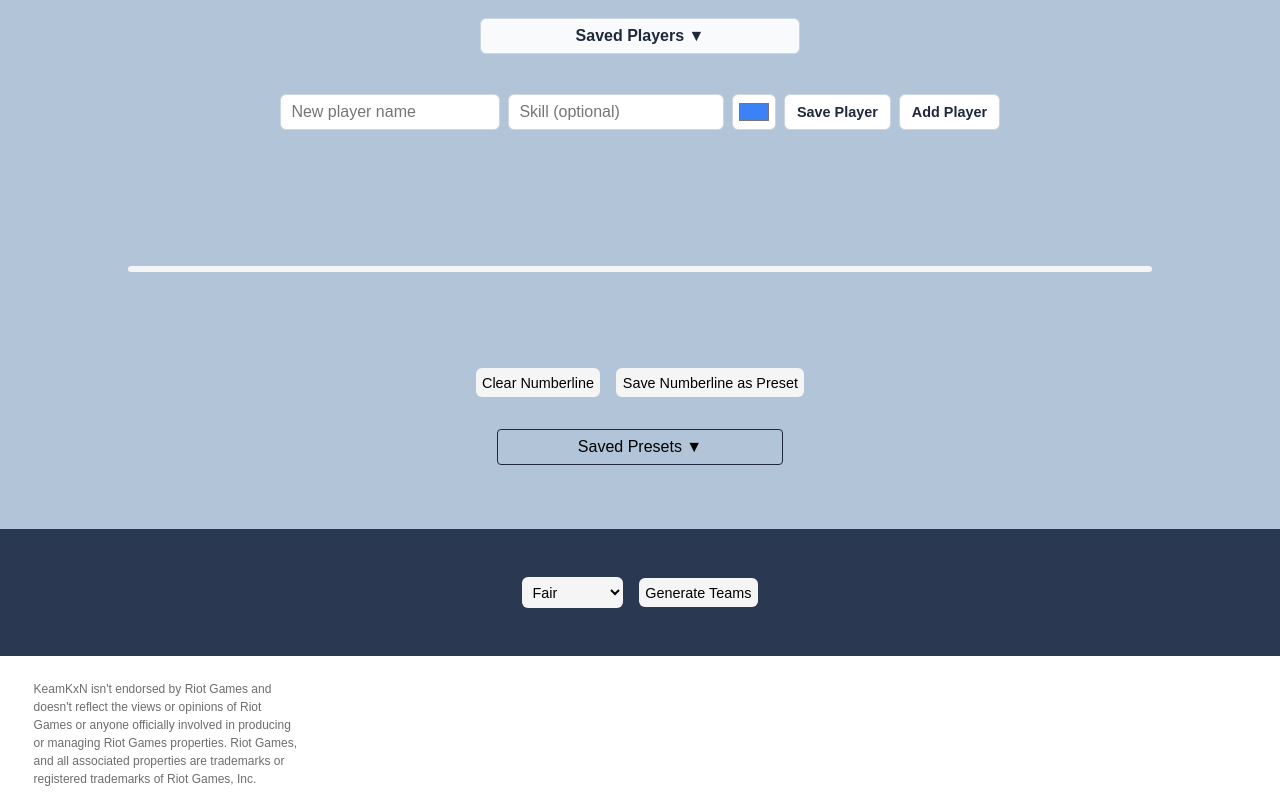
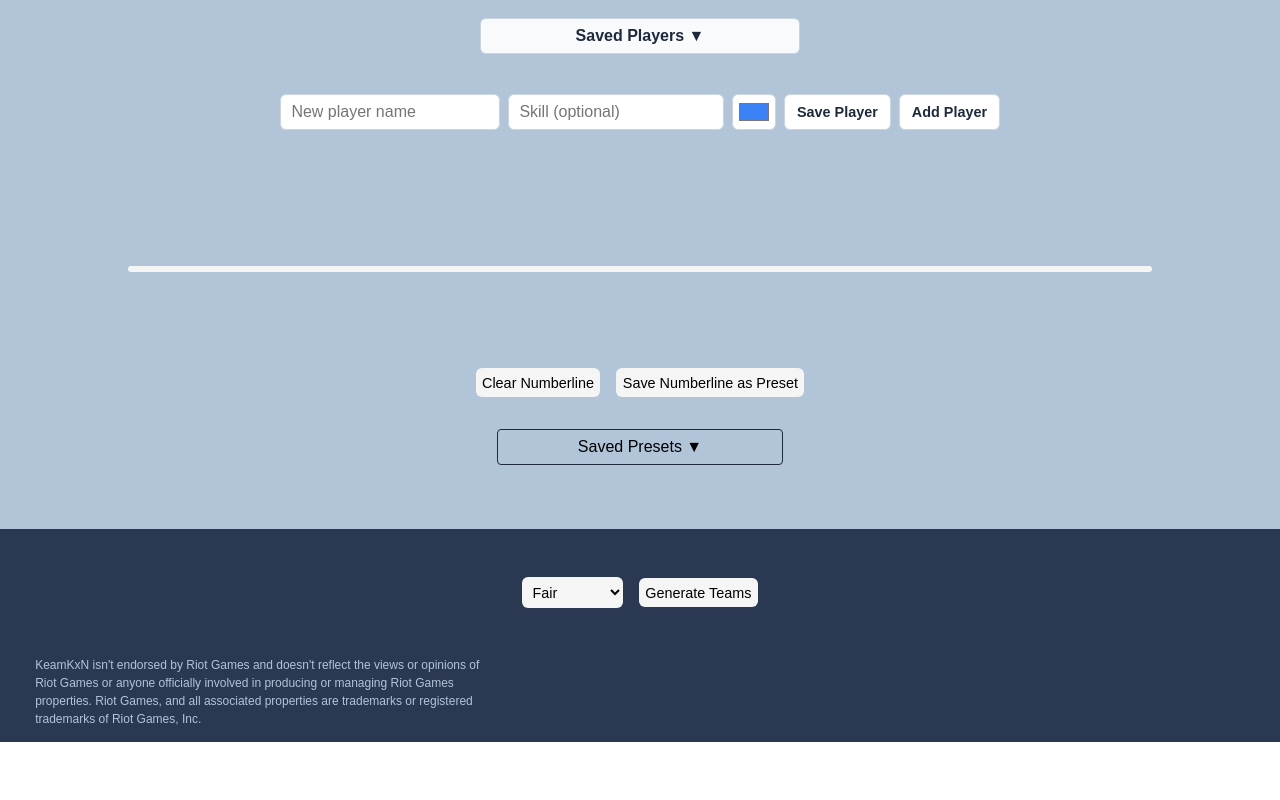
Before and after one commit to Sung-Rai/sung-rai.github.io, a plain HTML site: page KeamKxN/index.html in a window 1280 px wide. Shown: the part 669-1469 px from the top of the page. After the commit the page ends 1411 px from the top, so only its background shows below. Drawn offline with Linux system fonts and the light colour scheme; a script that the page names is missing.

Commit message:
Blend the KeamKxN notice into the footer

```diff
--- a/KeamKxN/css/style.css
+++ b/KeamKxN/css/style.css
@@ -1728,17 +1728,16 @@ body {
 }
 
 .keamkxn-footer {
-  width: min(96%, var(--page-width-xl));
-  margin: 1rem auto 0;
-  padding: .5rem .5rem .75rem;
-  color: var(--dark-color-2);
+  padding: 0 clamp(1rem, 2.75vw, 3.25rem) .85rem;
+  background-color: var(--dark-color-1-soft);
+  color: var(--blue-color-1-soft);
   font-size: .75rem;
   line-height: 1.5;
   text-align: left;
 }
 
 .keamkxn-footer p {
-  max-width: 40ch;
+  max-width: 68ch;
   margin: 0;
 }
 
```
